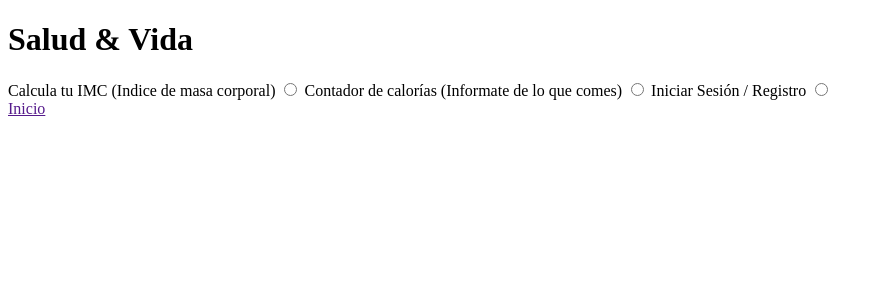
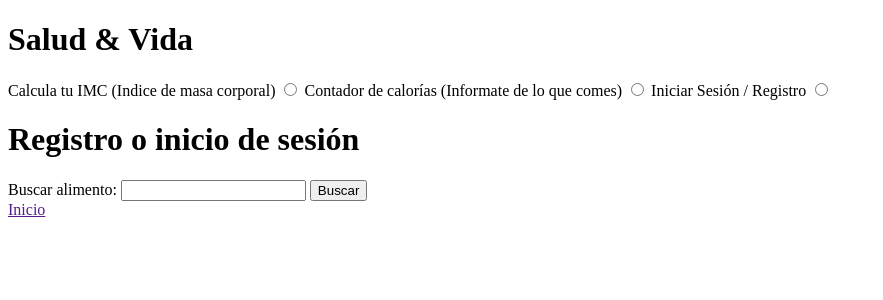
Before and after one commit to Antoniolrj/salud-vida, a PHP site: page / in a window 1280 px wide. Shown: the top 300 px of the page, without its empty margins (0-883 px from the left). Run offline with PHP 8.4, Linux system fonts and the light colour scheme; some libraries are stand-ins or nearby versions.

Commit message:
Inicio de sesion hecho

```diff
--- a/index.php
+++ b/index.php
@@ -72,7 +72,7 @@ and open the template in the editor.
 
         </div>
 
-        <div id="iniciar-sesion" class="ocultar">
+        <div id="iniciar-sesion" class="">
 
             <form action="" method="POST">
 
```
